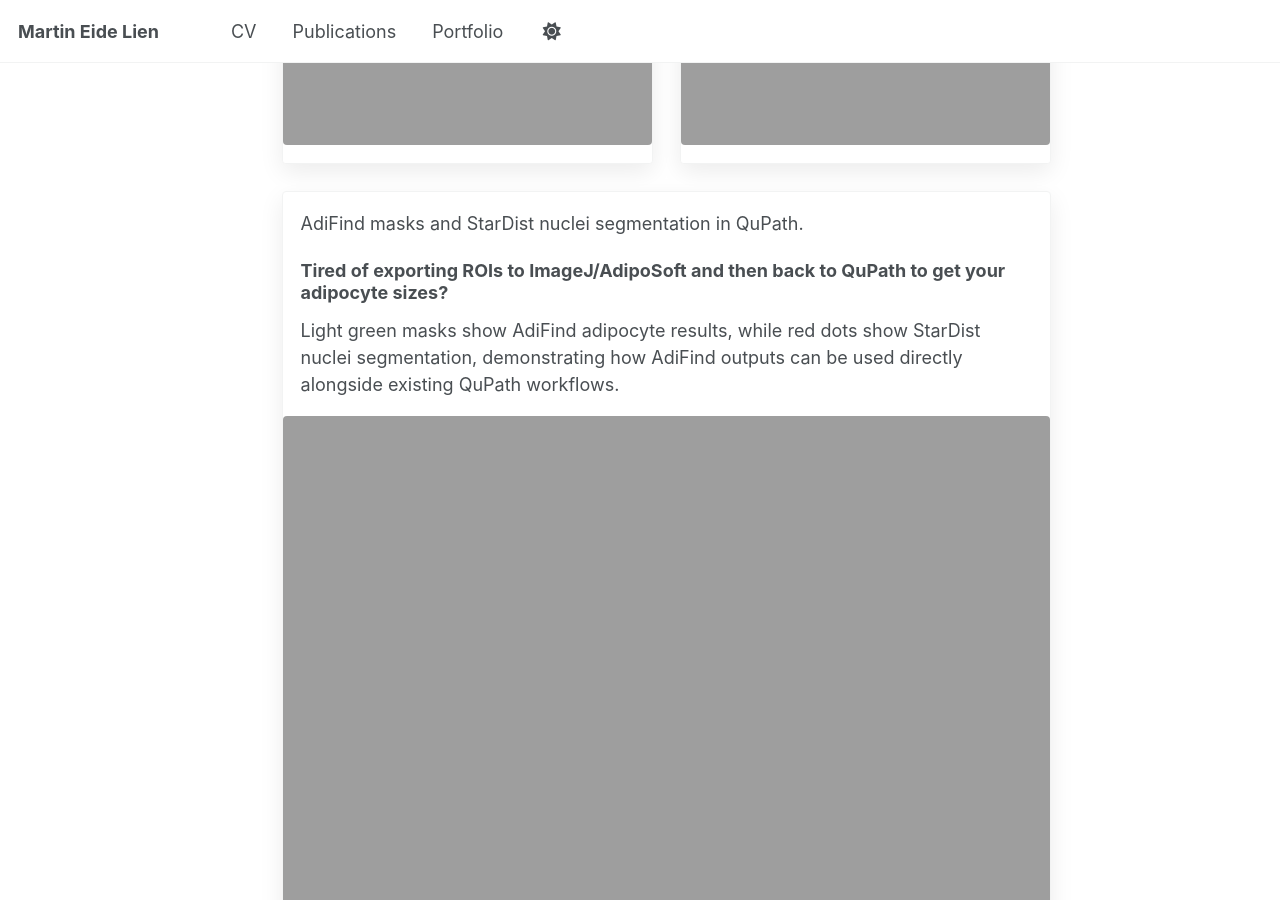
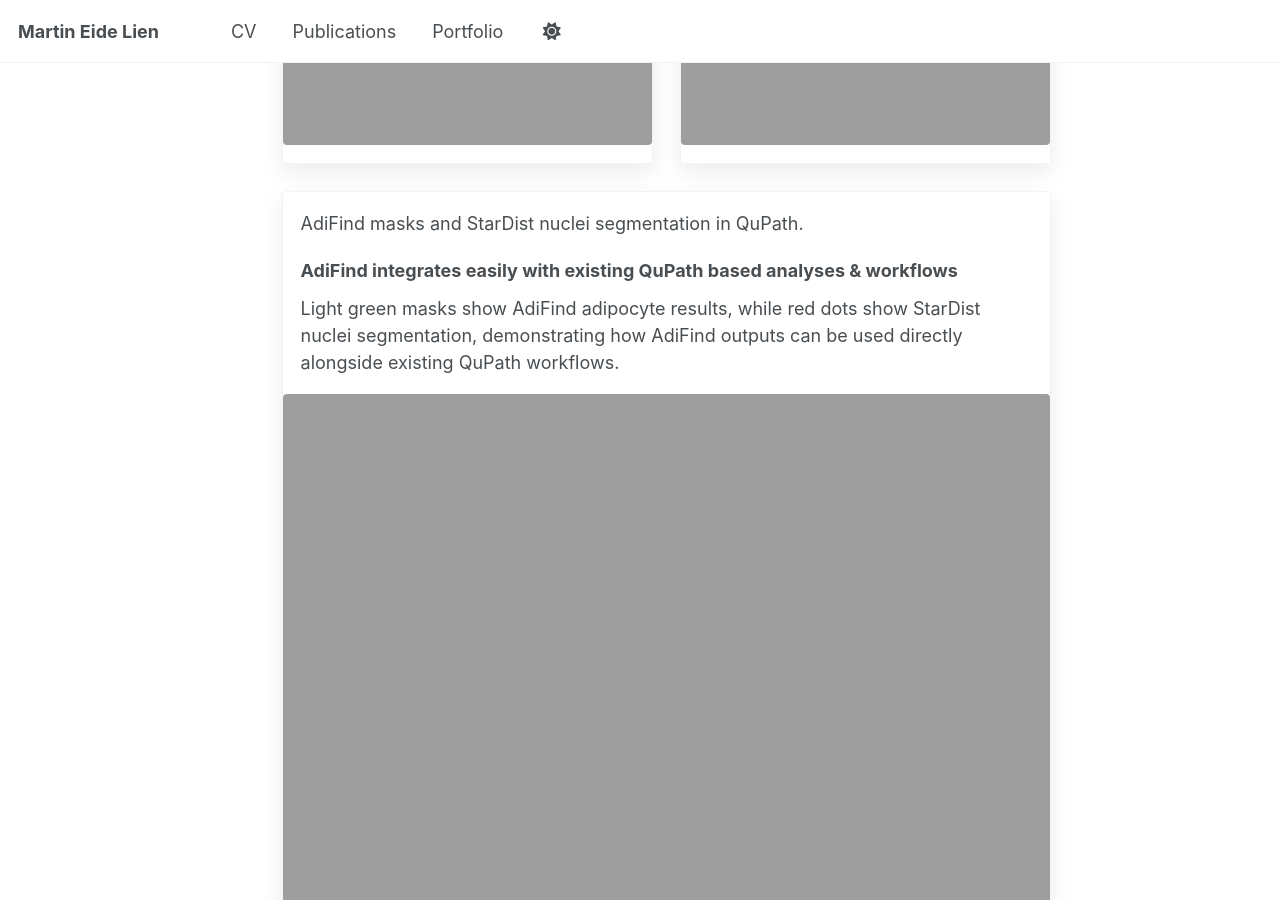
Before and after one commit to meidelien/meidelien.github.io, a Jekyll site: the page built from _portfolio/adifind.md, in a window 1280 px wide and 900 px high, scrolled down 4368 px. Built offline with Jekyll 4.4.1, drawn with Linux system fonts in a browser that asks for light colours; a script that is not in the unit is left out.

Commit message:
Update adifind.yml

```diff
--- a/_data/adifind.yml
+++ b/_data/adifind.yml
@@ -56,7 +56,7 @@ details:
       caption: "Annotated output for the selected ROI."
 
   qupath_workflow_example:
-    title: "Tired of exporting ROIs to ImageJ/AdipoSoft and then back to QuPath to get your adipocyte sizes?"
+    title: "AdiFind integrates easily with existing QuPath based analyses & workflows"
     description: "Light green masks show AdiFind adipocyte results, while red dots show StarDist nuclei segmentation, demonstrating how AdiFind outputs can be used directly alongside existing QuPath workflows."
     image_path: "/images/adifind/adifind_stardist_example.png"
     image_alt: "QuPath view showing AdiFind adipocyte masks in light green together with StarDist nuclei detections in red."
```
